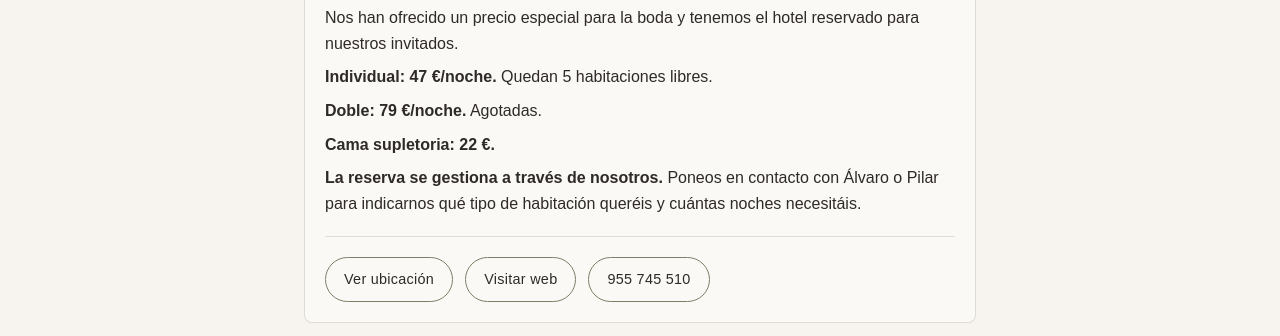
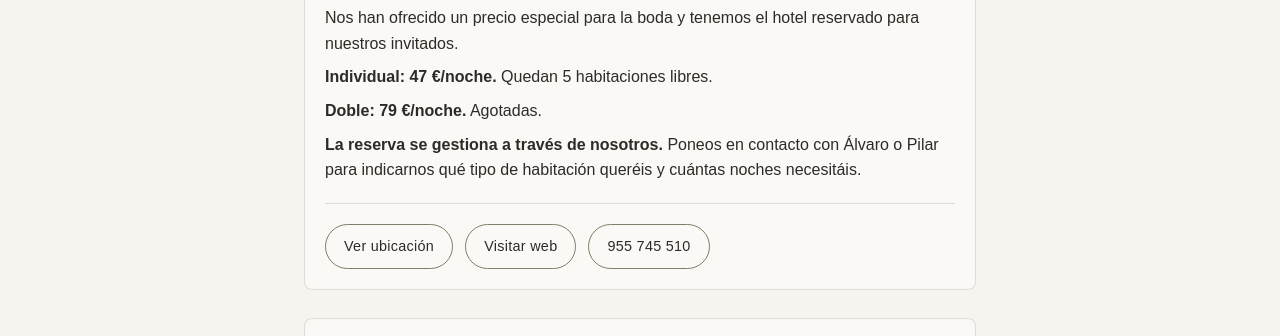
Before and after one commit to alvarogmolina/boda-alvaro-y-pilar, a plain HTML site: page alojamiento.html in a window 1280 px wide. Shown: the part 464-800 px from the top of the page. Drawn offline with Linux system fonts and the light colour scheme.

Commit message:
Describe aquí el cambio

```diff
--- a/alojamiento.html
+++ b/alojamiento.html
@@ -35,7 +35,6 @@
           <p>Nos han ofrecido un precio especial para la boda y tenemos el hotel reservado para nuestros invitados.</p>
           <p><strong>Individual: 47 €/noche.</strong> Quedan 5 habitaciones libres.</p>
           <p><strong>Doble: 79 €/noche.</strong> Agotadas.</p>
-          <p><strong>Cama supletoria: 22 €.</strong></p>
 
           <p>
             <strong>La reserva se gestiona a través de nosotros.</strong>
```
